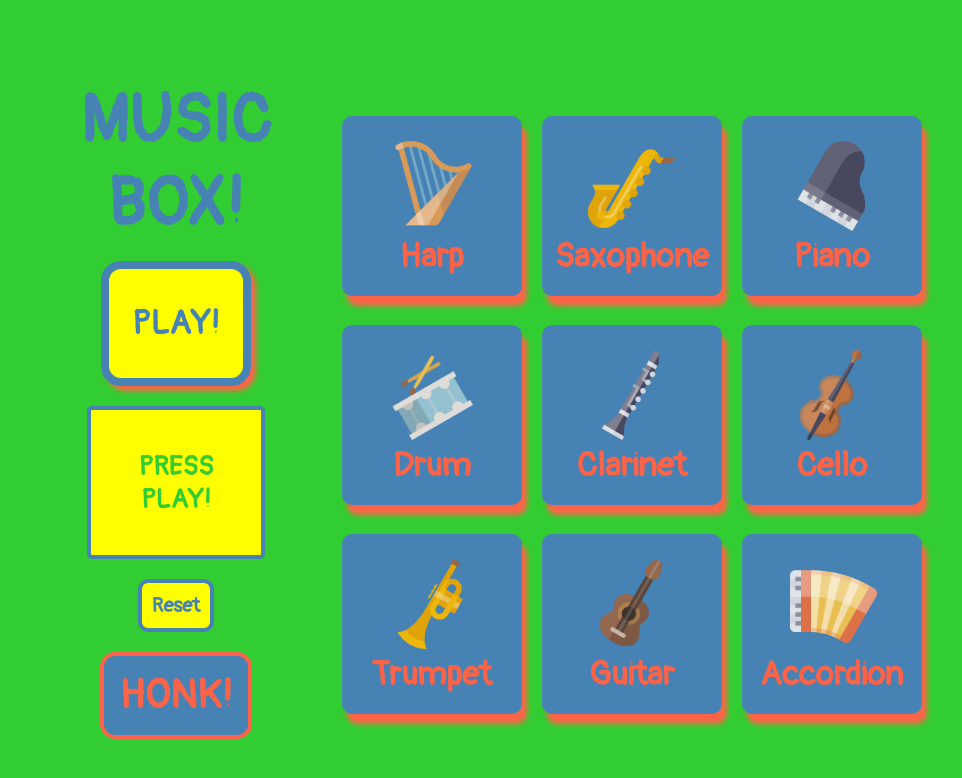
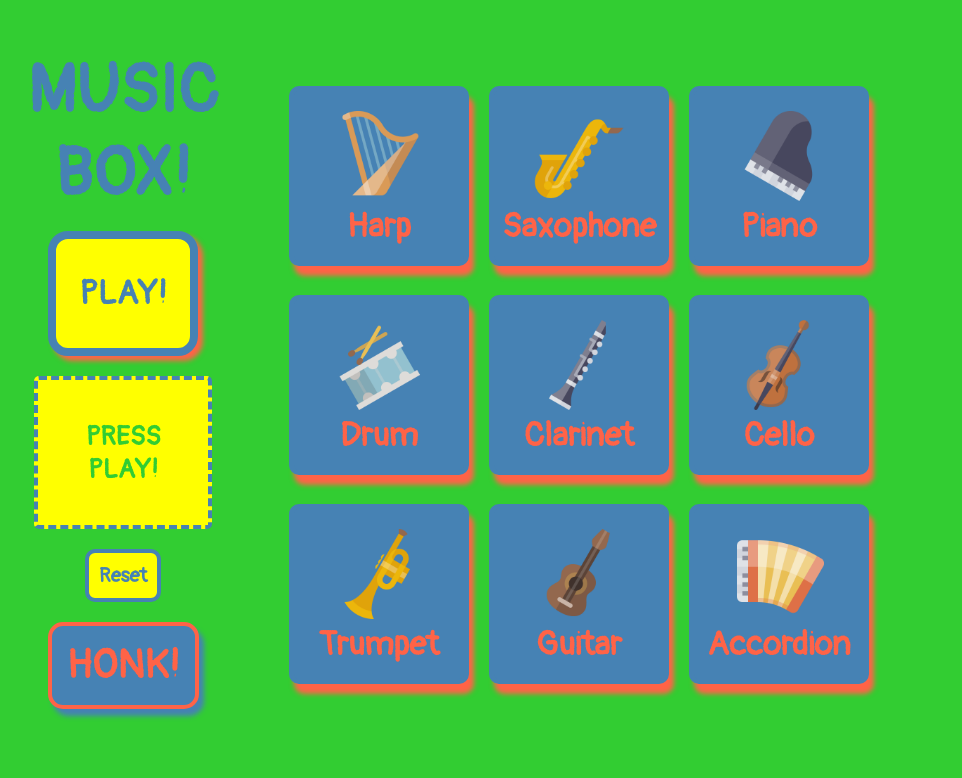
Before and after one commit to ruthierutho/music-box-react, a React (Create React App) app: page / in a window 1280 px wide. Shown: the top 778 px of the page, without its empty margins (90-1052 px from the left). Built offline with nearby package versions, Linux system fonts and the light colour scheme; no server answers.

Commit message:
main functionality all good

```diff
--- a/src/components/InstrumentItem.js
+++ b/src/components/InstrumentItem.js
@@ -11,7 +11,7 @@ const InstrumentItem = (props) => {
 
     const handleClick = (event) => {
         props.instrumentClick(props.instKey)
-        play(props.sound)
+        play(props.sound, { playbackRate: 5.0 })
 
     }
 
--- a/src/static/MusicBox.css
+++ b/src/static/MusicBox.css
@@ -1,20 +1,21 @@
 body {
     background-color: limegreen;
     color: steelblue;
-    font-family: 'Pangolin', cursive;
+    font-family: 'Pangolin', 'Comic Sans', sans-serif;
     justify-items: center;
     align-items: center;
-    padding: 0px 0px 50px 50px;
+    padding: 0px 0px 50px 0px;
 }
 
 .music-box {
     display: flex;
     flex-direction: row;
     flex-wrap: wrap;
-    padding-top: 80px;
+    padding-top: 50px;
     justify-items: center;
     justify-content: center;
     align-content: center;
+    width: 95%
 }
 
 .instrument {
@@ -74,6 +75,7 @@ body {
     font-size: 50pt;
     text-shadow: solid 1pt crimson;
     margin: 0px 0px 15px 0px;
+
 }
 
 .game-button {
@@ -100,7 +102,7 @@ body {
     color: steelblue;
     font-size: 25pt;
     font-weight: bold;
-    font-family: 'Pangolin', cursive;
+    font-family: 'Pangolin', 'Comic Sans', sans-serif;
     text-align: center;
     justify-content: center;
     padding: 0px 0px 0px 0px;
@@ -113,7 +115,7 @@ body {
 
 .game-words{
     font-size: 20pt;
-    border: solid 4px steelblue;
+    border: dashed 4px steelblue;
     background-color: yellow;
     color: limegreen;
     border-radius: 5px;
@@ -133,7 +135,7 @@ body {
     color: steelblue;
     font-size: 15pt;
     font-weight: bold;
-    font-family: 'Pangolin', cursive;
+    font-family: 'Pangolin', 'Comic Sans', sans-serif;
     text-align: center;
     justify-content: center;
     margin: 20px 0px 0px 0px;
@@ -142,8 +144,12 @@ body {
     background-color: yellow;
     padding: 10px 10px 10px 10px;
     border-radius: 10px;
-    box-shadow: green;
 
+
+}
+
+.reset:hover {
+    background-color: tomato;
 }
 
 .honk{
@@ -151,7 +157,7 @@ body {
     color: tomato;
     font-size: 30pt;
     font-weight: bold;
-    font-family: 'Pangolin', cursive;
+    font-family: 'Pangolin', 'Comic Sans', sans-serif;
     text-align: center;
     justify-content: center;
     margin: 20px 20px 20px 20px;
@@ -160,9 +166,13 @@ body {
     background-color: steelblue;
     padding: 15px 15px 15px 15px;
     border-radius: 15px;
-    box-shadow: green;
+    box-shadow: 5px 7px 5px steelblue;
 }
 
-.reset:hover {
+
+.honk:hover {
+    color: steelblue;
     background-color: tomato;
+    border: solid 4px steelblue;
+
 }
```
